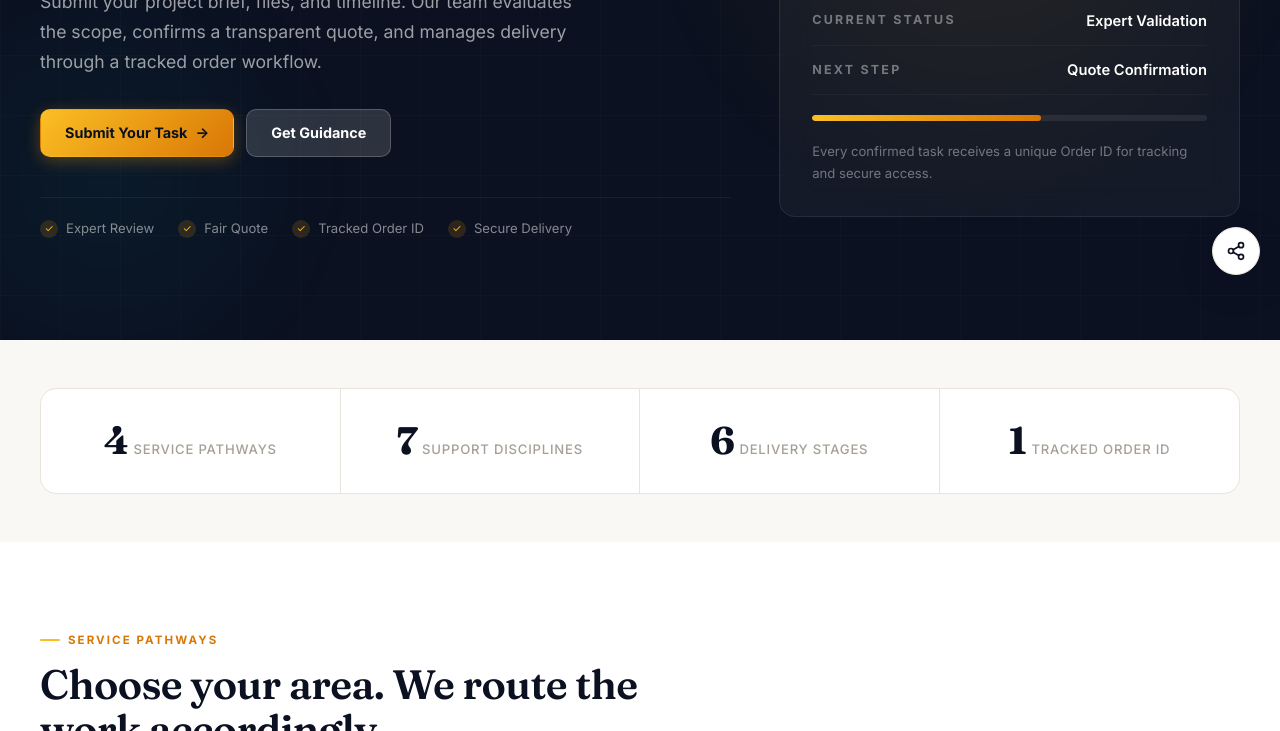
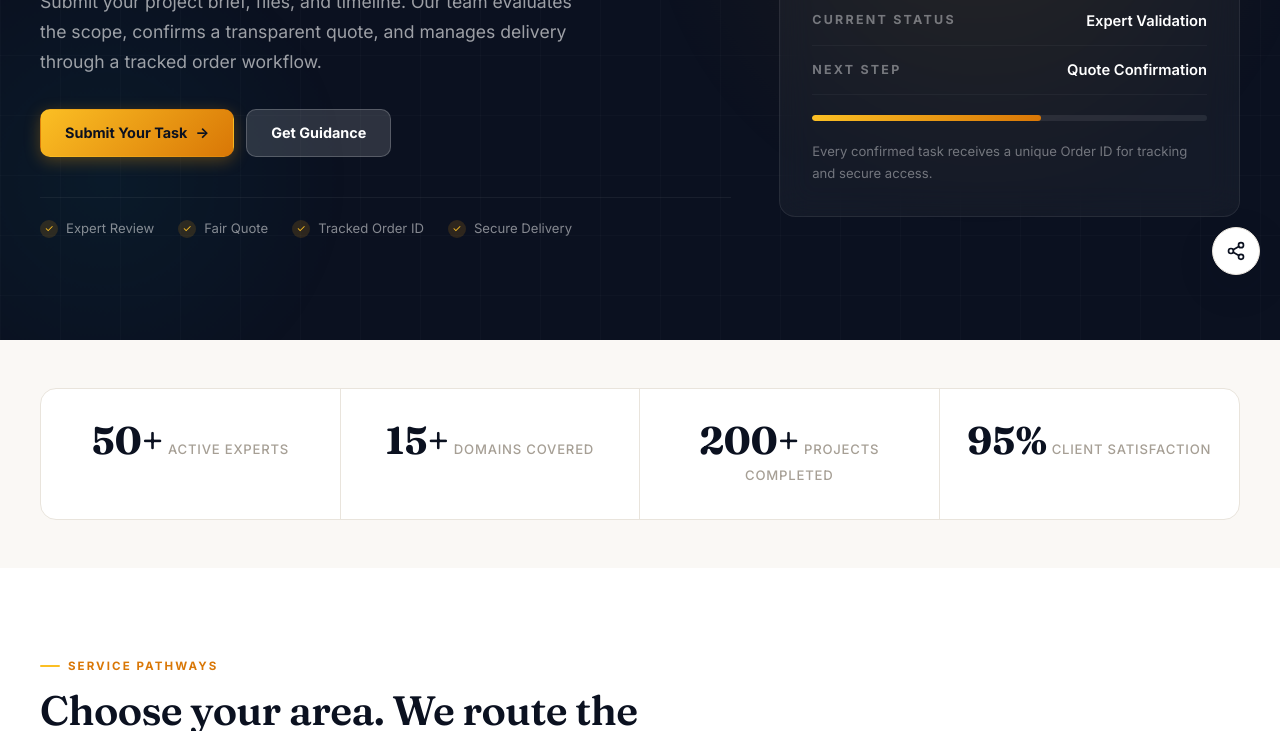
Before and after one commit to Dr-SherBaz/academic-ai-lab, a website: page index.html in a window 1280 px wide. Shown: the part 369-1100 px from the top of the page. Drawn offline with Linux system fonts and the light colour scheme.

Commit message:
Replace stats strip with social proof metrics (experts, domains, projects, satisfaction)
- New metrics: 50+ Active Experts, 15+ Domains Covered, 200+ Projects Completed, 95% Client Satisfaction
- Added data-suffix attribute support to stat counter JS for + and % symbols

```diff
--- a/index.html
+++ b/index.html
@@ -143,20 +143,20 @@
       <div class="container">
         <div class="stats-strip">
           <div class="stat-item">
-            <span class="stat-number" data-count="4">0</span>
-            <span class="stat-label">Service Pathways</span>
+            <span class="stat-number" data-count="50" data-suffix="+">0</span>
+            <span class="stat-label">Active Experts</span>
           </div>
           <div class="stat-item">
-            <span class="stat-number" data-count="7">0</span>
-            <span class="stat-label">Support Disciplines</span>
+            <span class="stat-number" data-count="15" data-suffix="+">0</span>
+            <span class="stat-label">Domains Covered</span>
           </div>
           <div class="stat-item">
-            <span class="stat-number" data-count="6">0</span>
-            <span class="stat-label">Delivery Stages</span>
+            <span class="stat-number" data-count="200" data-suffix="+">0</span>
+            <span class="stat-label">Projects Completed</span>
           </div>
           <div class="stat-item">
-            <span class="stat-number" data-count="1">0</span>
-            <span class="stat-label">Tracked Order ID</span>
+            <span class="stat-number" data-count="95" data-suffix="%">0</span>
+            <span class="stat-label">Client Satisfaction</span>
           </div>
         </div>
       </div>
--- a/script.js
+++ b/script.js
@@ -184,11 +184,12 @@
           // Ease out cubic
           const eased = 1 - Math.pow(1 - progress, 3);
           const current = Math.round(eased * target);
-          el.textContent = current;
+          const suffix = el.dataset.suffix || '';
+          el.textContent = current + suffix;
           if (progress < 1) {
             requestAnimationFrame(update);
           } else {
-            el.textContent = target;
+            el.textContent = target + (el.dataset.suffix || '');
           }
         }
 
```
